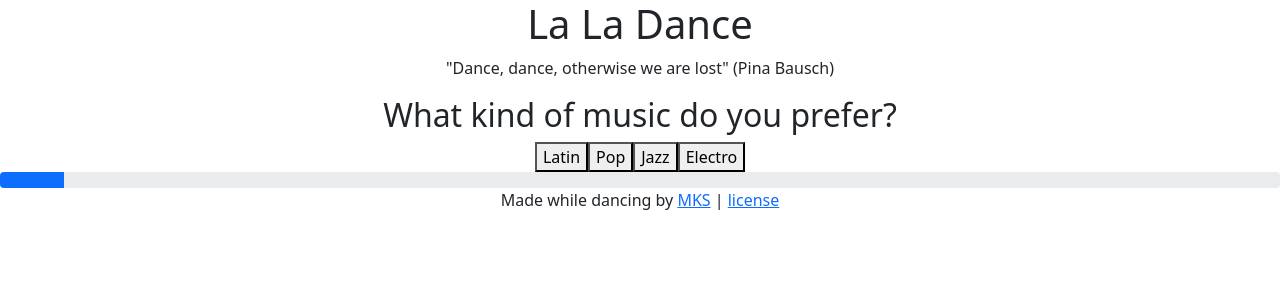
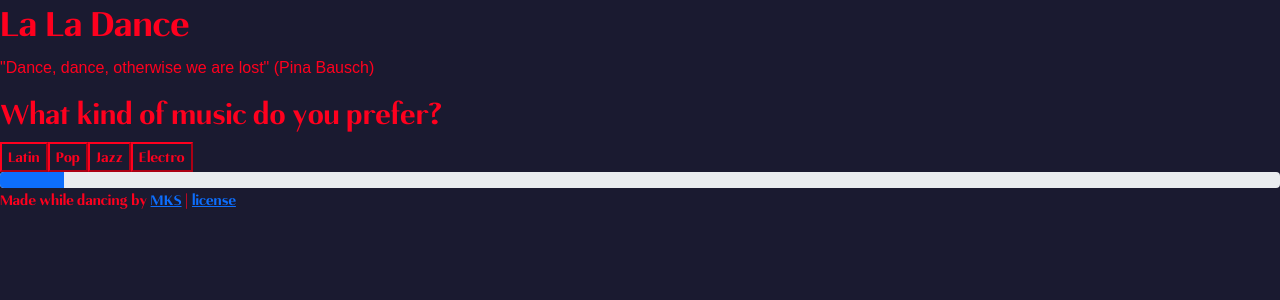
Before and after one commit to marinakinalone/la-la-dance, a React (Create React App) app: page / in a window 1280 px wide. Shown: the top 300 px of the page. Built offline with nearby package versions, Linux system fonts and the light colour scheme.

Commit message:
change of colors working on questionnaire

```diff
--- a/src/App.css
+++ b/src/App.css
@@ -1,38 +1,17 @@
-.App {
-  text-align: center;
+@font-face {
+  font-family: 'Gamine';
+  src: url(./fonts/Gamine.ttf);
+  font-weight: normal;
+  /* other formats include: 'woff2', 'truetype, 'opentype',
+                              'embedded-opentype', and 'svg' */
 }
 
-.App-logo {
-  height: 40vmin;
-  pointer-events: none;
+* {
+  font-family: "Gamine", sans-serif;
+  background-color: #1a1a30;
 }
 
-@media (prefers-reduced-motion: no-preference) {
-  .App-logo {
-    animation: App-logo-spin infinite 20s linear;
-  }
+.header p {
+  font-family: "Century Gothic", sans-serif;
 }
-
-.App-header {
-  background-color: #282c34;
-  min-height: 100vh;
-  display: flex;
-  flex-direction: column;
-  align-items: center;
-  justify-content: center;
-  font-size: calc(10px + 2vmin);
-  color: white;
-}
-
-.App-link {
-  color: #61dafb;
-}
-
-@keyframes App-logo-spin {
-  from {
-    transform: rotate(0deg);
-  }
-  to {
-    transform: rotate(360deg);
-  }
-}
+/*# sourceMappingURL=app.css.map */
--- a/src/App.js
+++ b/src/App.js
@@ -1,25 +1,21 @@
 import React from 'react';
 import './App.css';
+
+import 'bootstrap/dist/css/bootstrap.min.css';
+import ProgressBar from 'react-bootstrap/ProgressBar';
+
 import {questionsList} from './questions.js';
-import ProgressBar from 'react-bootstrap/ProgressBar';
-import 'bootstrap/dist/css/bootstrap.min.css';
+const colors = ["#FF001E", "#FF6200", "#00DFDC", "#FF2E8A", "#00FF7F", "#FFE641", "#F278FF"]
+{/* //!accessibility of contrasts to review!*/}
 
-function App() {
-  return (
-    <div className="App">
-      <Header />
-      <Questionnaire />
-      <Footer />
-    </div>
-  );
-}
-class Questionnaire extends React.Component {
+class App extends React.Component{
   constructor(props) {
     super(props);
     this.state = {
       questionNb: 0,
       progress: 5,
-      score: 0
+      score: 0,
+      color: colors[0]
     }
 
     this.next = this.next.bind(this)
@@ -29,31 +25,44 @@ class Questionnaire extends React.Component {
   next() {
     this.setState({
       questionNb: this.state.questionNb + 1,
-      progress: ((this.state.questionNb + 1) * 100) / (questionsList.length - 1)
+      progress: ((this.state.questionNb + 1) * 100) / (questionsList.length - 1),
+      color: colors[this.state.questionNb + 1 ]
     })
   }
 
+  render() {
+    return (
+      <div style={{color: this.state.color}}>
+        <Header style={{color: this.state.color}} />
+        <Questionnaire question={questionsList[this.state.questionNb].question} />
 
+        {questionsList[this.state.questionNb].answers.map(answer => (
+        <button onClick={this.next} style={{color: this.state.color, borderColor: this.state.color}}>
+          {answer}
+        </button>
+      ))}
+
+        <ProgressBar now={this.state.progress} />
+        <Footer />
+      </div>
+    )
+  }
+}
+class Questionnaire extends React.Component {
   render() {
     return (
       <div>
-        <h2>{questionsList[this.state.questionNb].question}</h2>
-        <button onClick={this.next}>{questionsList[this.state.questionNb].answerOne}</button>
-        <button onClick={this.next}>{questionsList[this.state.questionNb].answerTwo}</button>
-        <button onClick={this.next}>{questionsList[this.state.questionNb].answerThree}</button>
-        <button onClick={this.next}>{questionsList[this.state.questionNb].answerFour}</button>
-        {/*!let's not forget progress bar!*/}
-        <ProgressBar now={this.state.progress} />
+        <h2 style={this.props.color}>{this.props.question}</h2>
       </div>
-
-
     )
   }
 }
+
+
 class Header extends React.Component{
   render() {
     return (
-      <header className="title">
+      <header className="header">
         <h1>La La Dance</h1>
         <p className="header_quote">"Dance, dance, otherwise we are lost" (Pina Bausch)</p>
       </header>
--- /dev/null
+++ b/src/app.scss
@@ -0,0 +1,32 @@
+//VARIABLES
+
+//colors
+
+//fonts
+
+@font-face {
+    font-family: 'Gamine';
+    src: url(./fonts/Gamine.ttf);
+    font-weight: normal;
+    /* other formats include: 'woff2', 'truetype, 'opentype',
+                              'embedded-opentype', and 'svg' */
+}
+
+$gamine: "Gamine", sans-serif;
+$century: "Century Gothic", sans-serif;
+
+//########
+//STYLING
+
+//base
+* {
+    font-family: $gamine;
+    background-color: #1a1a30;
+
+}
+
+.header {
+    p {
+      font-family: $century;
+    }
+  }
--- a/src/questions.js
+++ b/src/questions.js
@@ -1,48 +1,24 @@
 const questionsList = [
     {
     question: "What kind of music do you prefer?",
-    answerOne: "Latin",
-    scoreOne: [],
-    answerTwo: "Pop",
-    scoreTwo: [],
-    answerThree: "Jazz",
-    scoreThree: [],
-    answerFour: "Electro",
-    scoreFour: []
-    },
-    {
-    question: "What kind of beat do you like?",
-    answerOne: "Upbeat",
-    scoreOne: [],
-    answerTwo: "Walk-paced",
-    scoreTwo: [],
-    answerThree: "Slow",
-    scoreThree: [],
-    answerFour: "I like everything",
-    scoreFour: []
+    answers: ["Latin", "Pop", "Jazz", "Electro"],
+    score: 0
     },
     {
     question: "What kind of music do you prefer?",
-    answerOne: "Latin",
-    scoreOne: [],
-    answerTwo: "Pop",
-    scoreTwo: [],
-    answerThree: "Jazz",
-    scoreThree: [],
-    answerFour: "Electro",
-    scoreFour: []
+    answers: ["Latin", "Pop", "Jazz", "Electro"],
+    score: 0
     },
     {
-    question: "last",
-    answerOne: "Latin",
-    scoreOne: [],
-    answerTwo: "Pop",
-    scoreTwo: [],
-    answerThree: "Jazz",
-    scoreThree: [],
-    answerFour: "Electro",
-    scoreFour: []
-    }
+    question: "What kind of music do you prefer?",
+    answers: ["Latin", "Pop", "Jazz", "Electro"],
+    score: 0
+    },
+    {
+    question: "last question",
+    answers: ["Latin", "Pop", "Jazz", "Electro"],
+    score: 0
+    },
 ];
 
 
```
Also changed, not shown: src/fonts/Gamine.ttf (added), 1 other file (tests, documents, lock files or other folders).
